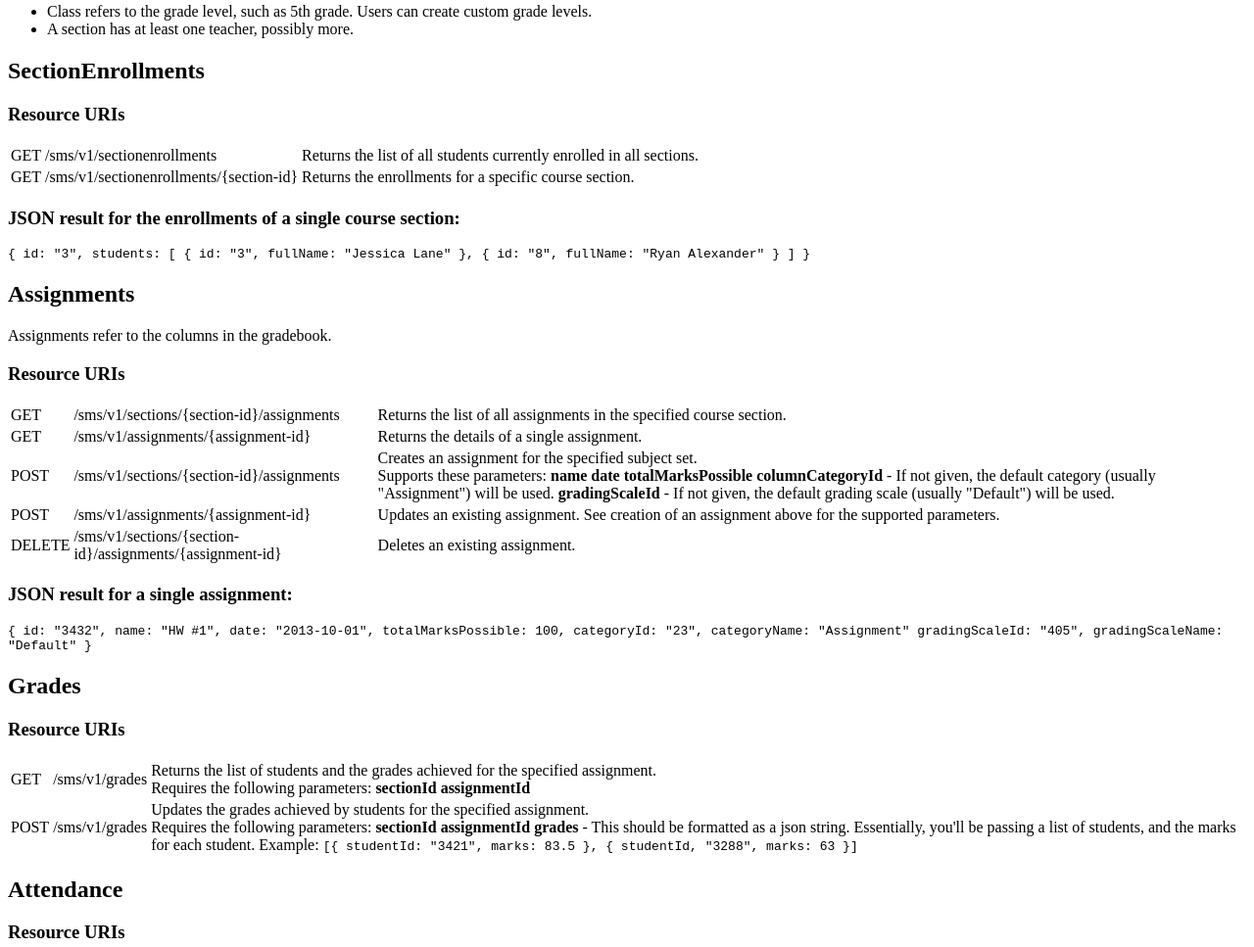
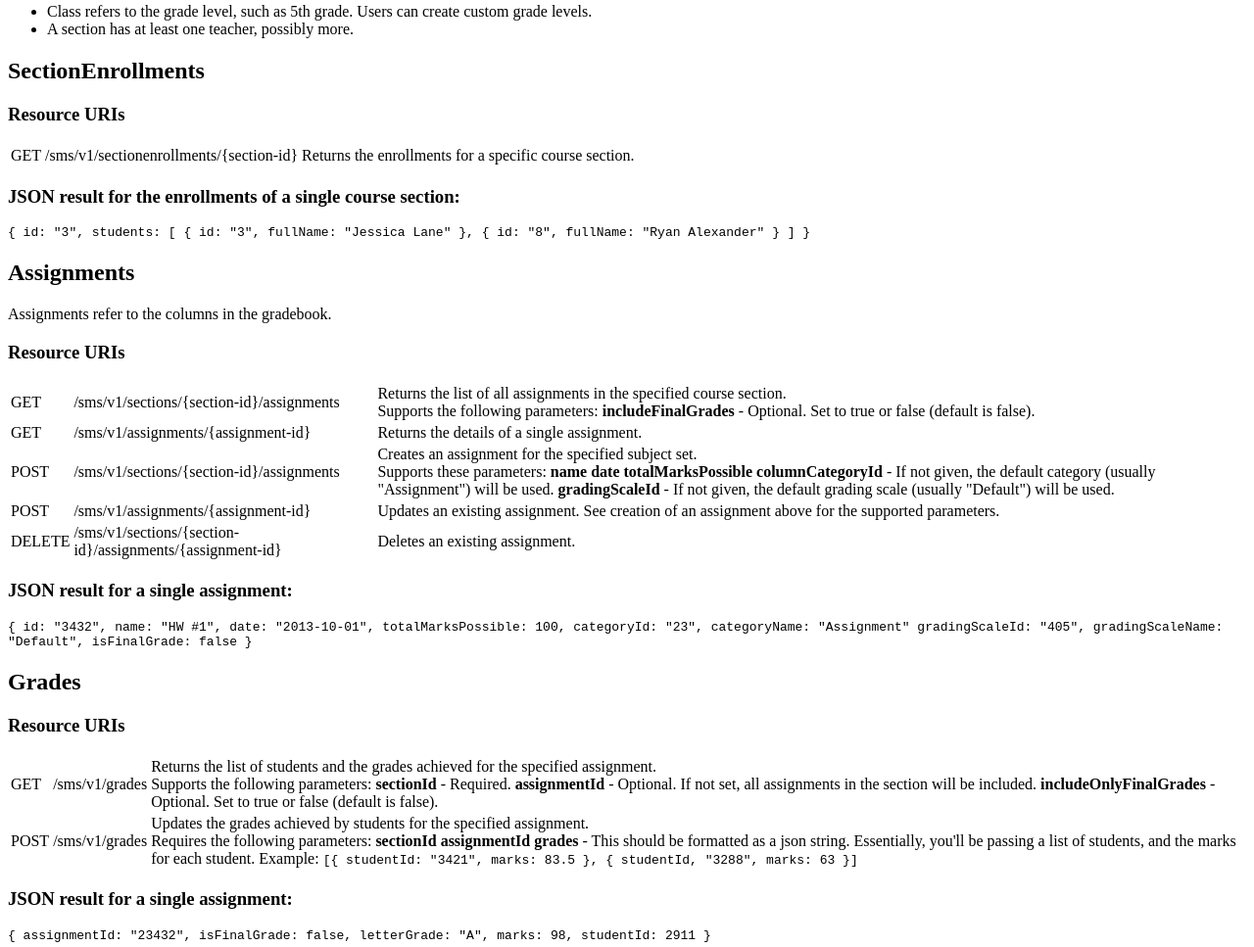
Before and after one commit to arissamad/QSApiManual, a website: page public/02-resources.html in a window 1280 px wide. Shown: the part 3625-4592 px from the top of the page at 98% size. Drawn offline with Linux system fonts and the light colour scheme.

Commit message:
Updated grades resource

```diff
--- a/public/02-resources.html
+++ b/public/02-resources.html
@@ -449,11 +449,6 @@ semesterId=12345: Returns the list of course sections for the specified semester
 <table class="data">
     <tr>
         <td>GET</td>
-        <td class="nowrap">/sms/v1/sectionenrollments</td>
-        <td>Returns the list of all students currently enrolled in all sections.</td>
-    </tr>
-    <tr>
-        <td>GET</td>
         <td class="nowrap">/sms/v1/sectionenrollments/{section-id}</td>
         <td>Returns the enrollments for a specific course section.</td>
     </tr>
@@ -485,7 +480,11 @@ semesterId=12345: Returns the list of course sections for the specified semester
     <tr>
         <td>GET</td>
         <td class="nowrap">/sms/v1/sections/{section-id}/assignments</td>
-        <td>Returns the list of all assignments in the specified course section.</td>
+        <td>Returns the list of all assignments in the specified course section.<div class="toggle-section">
+Supports the following parameters:
+
+<b>includeFinalGrades</b> - Optional. Set to true or false (default is false).
+</div></td>
     </tr>
     <tr>
         <td>GET</td>
@@ -528,7 +527,8 @@ Supports these parameters:
         categoryId: "23",
         categoryName: "Assignment"
         gradingScaleId: "405",
-        gradingScaleName: "Default"
+        gradingScaleName: "Default",
+        isFinalGrade: false
     }
 </code>
 
@@ -540,10 +540,11 @@ Supports these parameters:
         <td>GET</td>
         <td class="nowrap">/sms/v1/grades</td>
         <td>Returns the list of students and the grades achieved for the specified assignment. <div class="toggle-section">
-Requires the following parameters:
+Supports the following parameters:
 
-<b>sectionId</b>
-<b>assignmentId</b>
+<b>sectionId</b> - Required.
+<b>assignmentId</b> - Optional. If not set, all assignments in the section will be included.
+<b>includeOnlyFinalGrades</b> - Optional. Set to true or false (default is false).
 </div></td>
     </tr>
     <tr>
@@ -567,6 +568,17 @@ Requires the following parameters:
 </div></td>
     </tr>
 </table>
+
+<h3>JSON result for a single assignment:</h3>
+<code>
+    {
+        assignmentId: "23432",
+        isFinalGrade: false,
+        letterGrade: "A",
+        marks: 98,
+        studentId: 2911
+    }
+</code>
 
 <h2 id="attendance">Attendance</h2>
 <h3>Resource URIs</h3>
```
